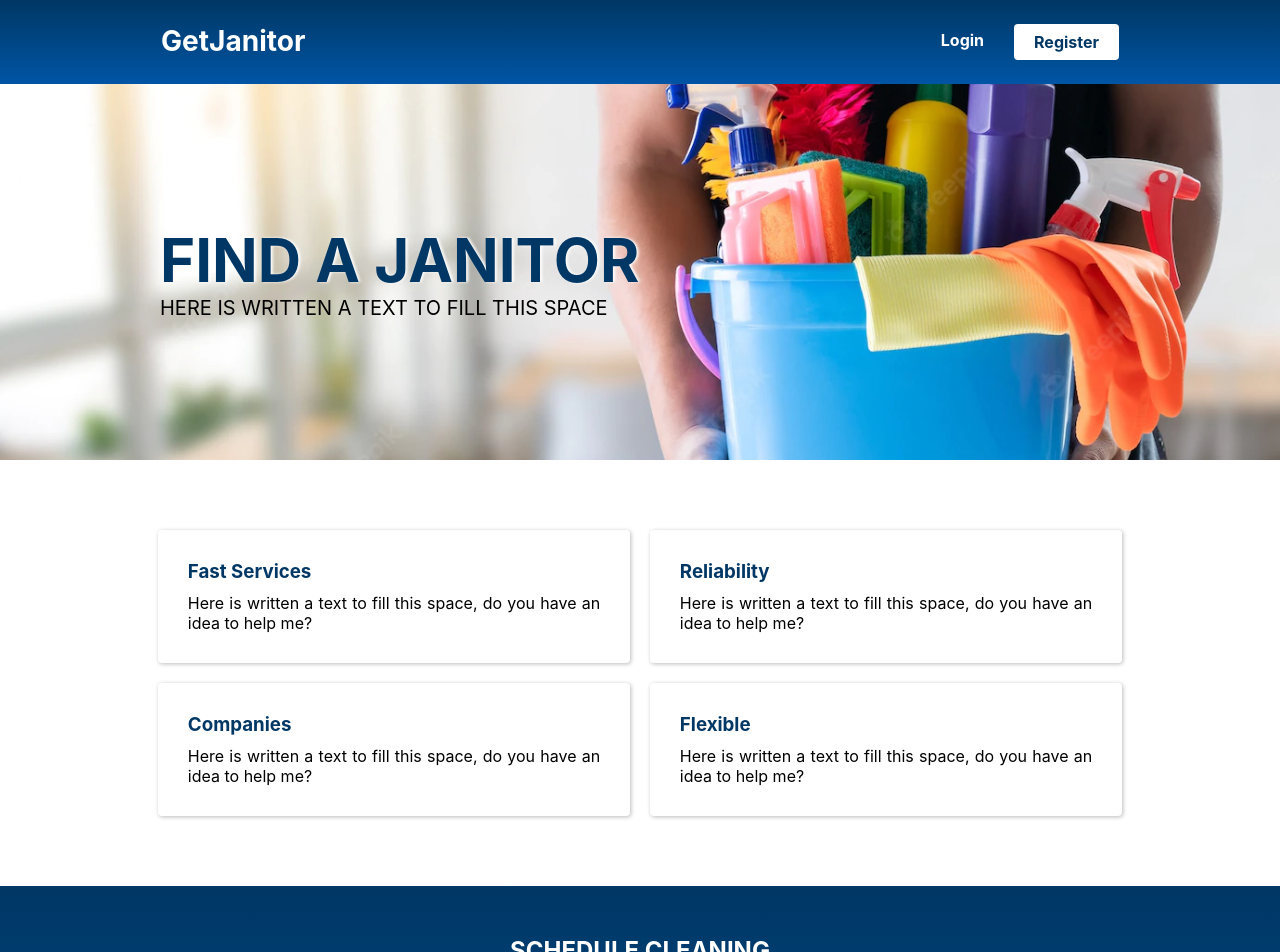
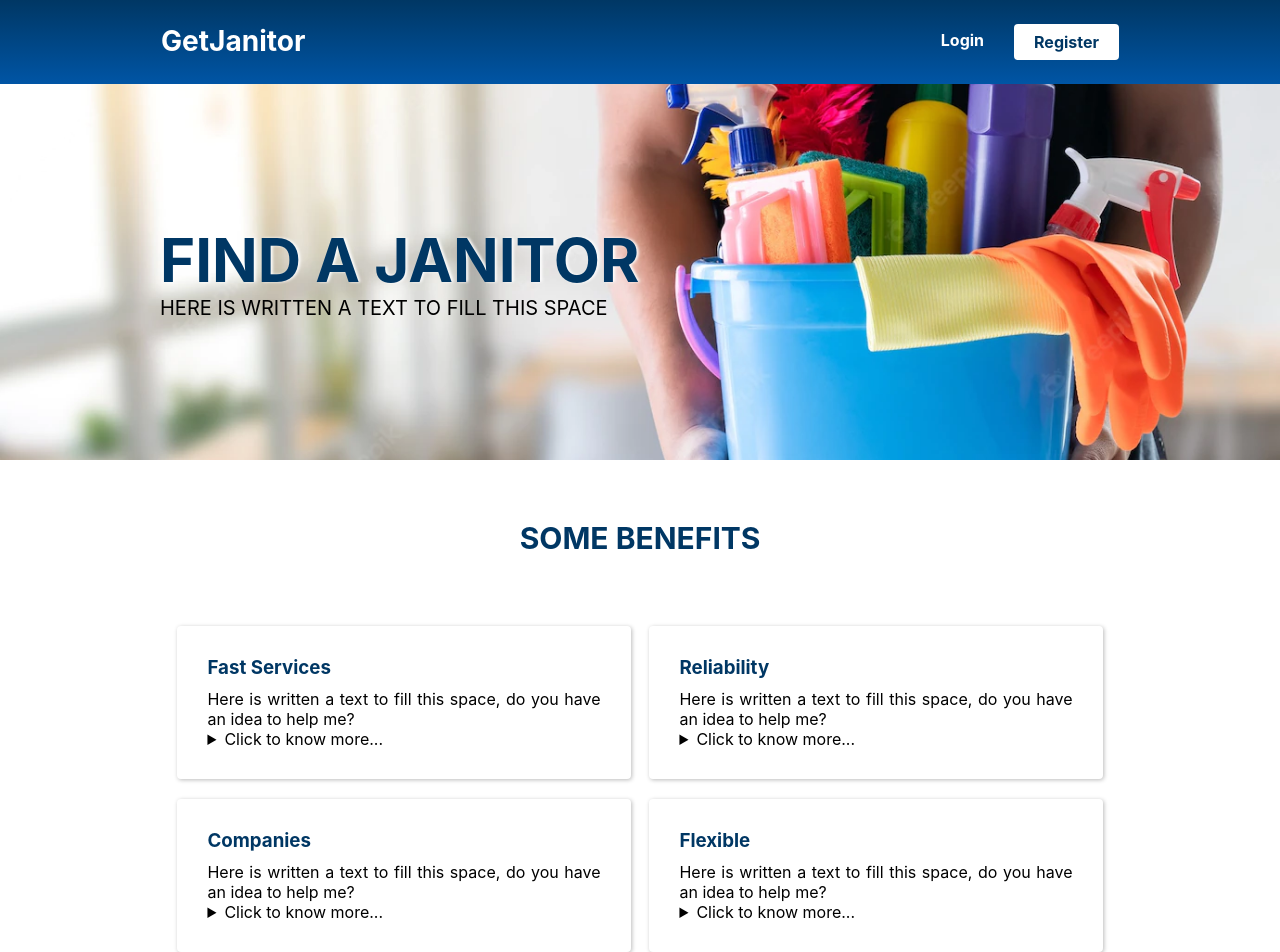
Before and after one commit to paulpessoa/getajanitor, a React (Create React App) app: page / in a window 1280 px wide. Shown: the top 952 px of the page. Built offline with nearby package versions, Linux system fonts and the light colour scheme.

Commit message:
tag details and benefits title

```diff
--- a/src/App.css
+++ b/src/App.css
@@ -107,6 +107,11 @@
   flex-wrap: wrap;
   justify-content: space-around;
 }
+.benefits h2 {
+  font-size: 30px;
+  color: #003764;
+  text-transform: uppercase;
+}
 .benefits .content-single {
   border-radius: 4px;
   max-width: 48%;
--- a/src/App.scss
+++ b/src/App.scss
@@ -109,6 +109,11 @@
   flex-direction: row;
   flex-wrap: wrap;
   justify-content: space-around;
+  h2 {
+    font-size: 30px;
+    color: #003764;
+    text-transform: uppercase;
+  }
   .content-single {
     border-radius: 4px;
     max-width: 48%;
--- a/src/Benefits.js
+++ b/src/Benefits.js
@@ -1,27 +1,62 @@
-function Benefits () {
+function Benefits() {
   return (
-
     <div className="center benefits">
+      <h2>Some Benefits</h2>
+      <div className="center benefits benefits-card">
         <div className="content-single">
           <h3>Fast Services</h3>
-                    <p>Here is written a text to fill this space, do you have an idea to help me?</p>
+          <p>
+            Here is written a text to fill this space, do you have an idea to
+            help me?{" "}
+            <details>
+              {" "}
+              <summary>Click to know more...</summary> Here is written details
+              Here is written details Here is written details Here is written
+              details Here is written details{" "}
+            </details>
+          </p>
         </div>
         <div className="content-single">
           <h3>Reliability</h3>
-                    <p>Here is written a text to fill this space, do you have an idea to help me?</p>
+          <p>
+            Here is written a text to fill this space, do you have an idea to
+            help me?{" "}
+            <details>
+              {" "}
+              <summary>Click to know more...</summary> Here is written details
+              Here is written details Here is written details Here is written
+              details Here is written details{" "}
+            </details>
+          </p>
         </div>
         <div className="content-single">
           <h3>Companies</h3>
-                    <p>Here is written a text to fill this space, do you have an idea to help me?</p>
+          <p>
+            Here is written a text to fill this space, do you have an idea to
+            help me?{" "}
+            <details>
+              {" "}
+              <summary>Click to know more...</summary> Here is written details
+              Here is written details Here is written details Here is written
+              details Here is written details{" "}
+            </details>
+          </p>
         </div>
         <div className="content-single">
           <h3>Flexible</h3>
-                    <p>Here is written a text to fill this space, do you have an idea to help me?</p>
+          <p>
+            Here is written a text to fill this space, do you have an idea to
+            help me?{" "}
+            <details>
+              {" "}
+              <summary>Click to know more...</summary> Here is written details
+              Here is written details Here is written details Here is written
+              details Here is written details{" "}
+            </details>
+          </p>
         </div>
       </div>
-
+    </div>
   );
 }
-
-
 export default Benefits;
--- a/src/Content.js
+++ b/src/Content.js
@@ -8,5 +8,4 @@ function Content() {
     </div>
   );
 }
-
 export default Content;
```
Also changed, not shown: 1 other file (tests, documents, lock files or other folders). Lines whose indentation alone changed are shown as unchanged.
